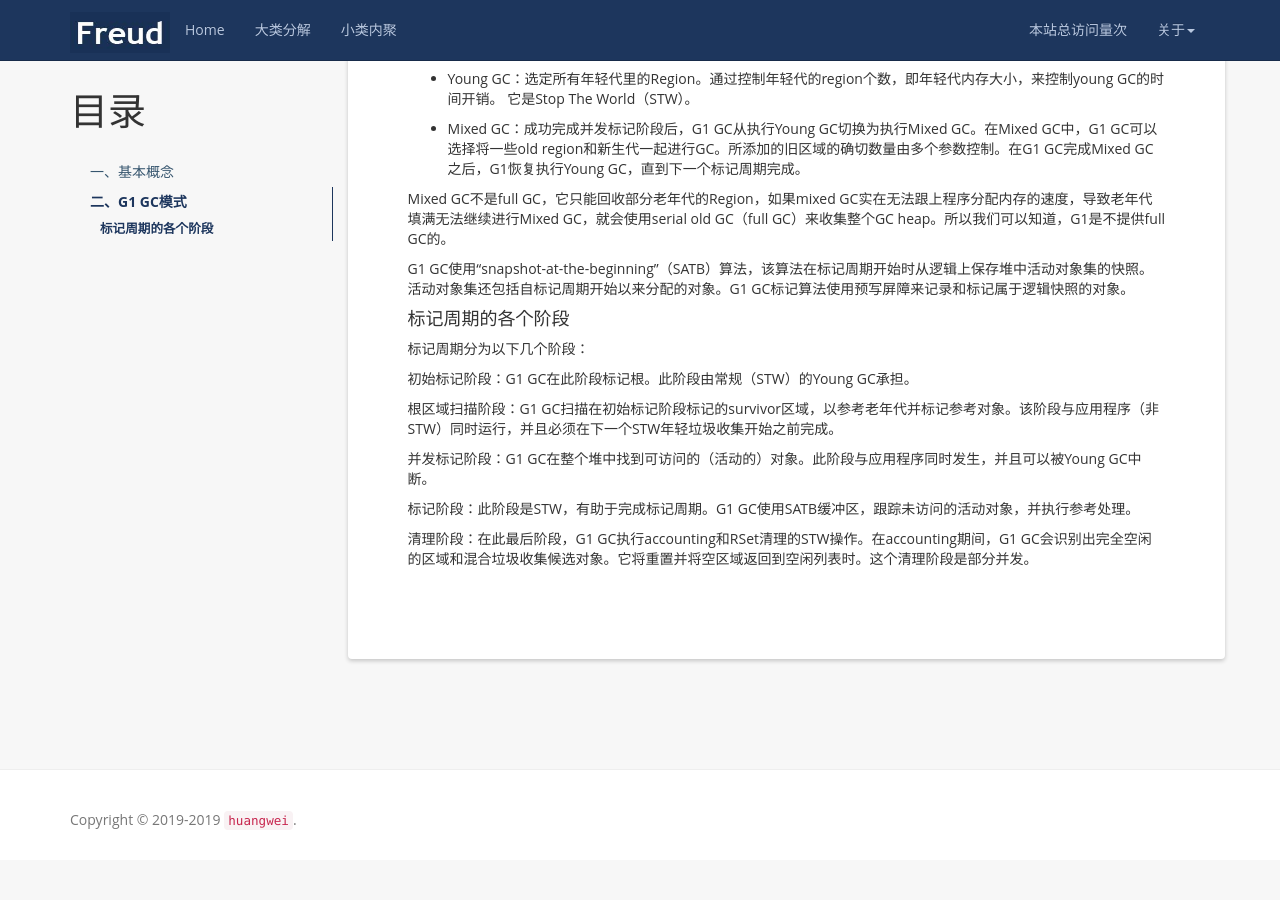
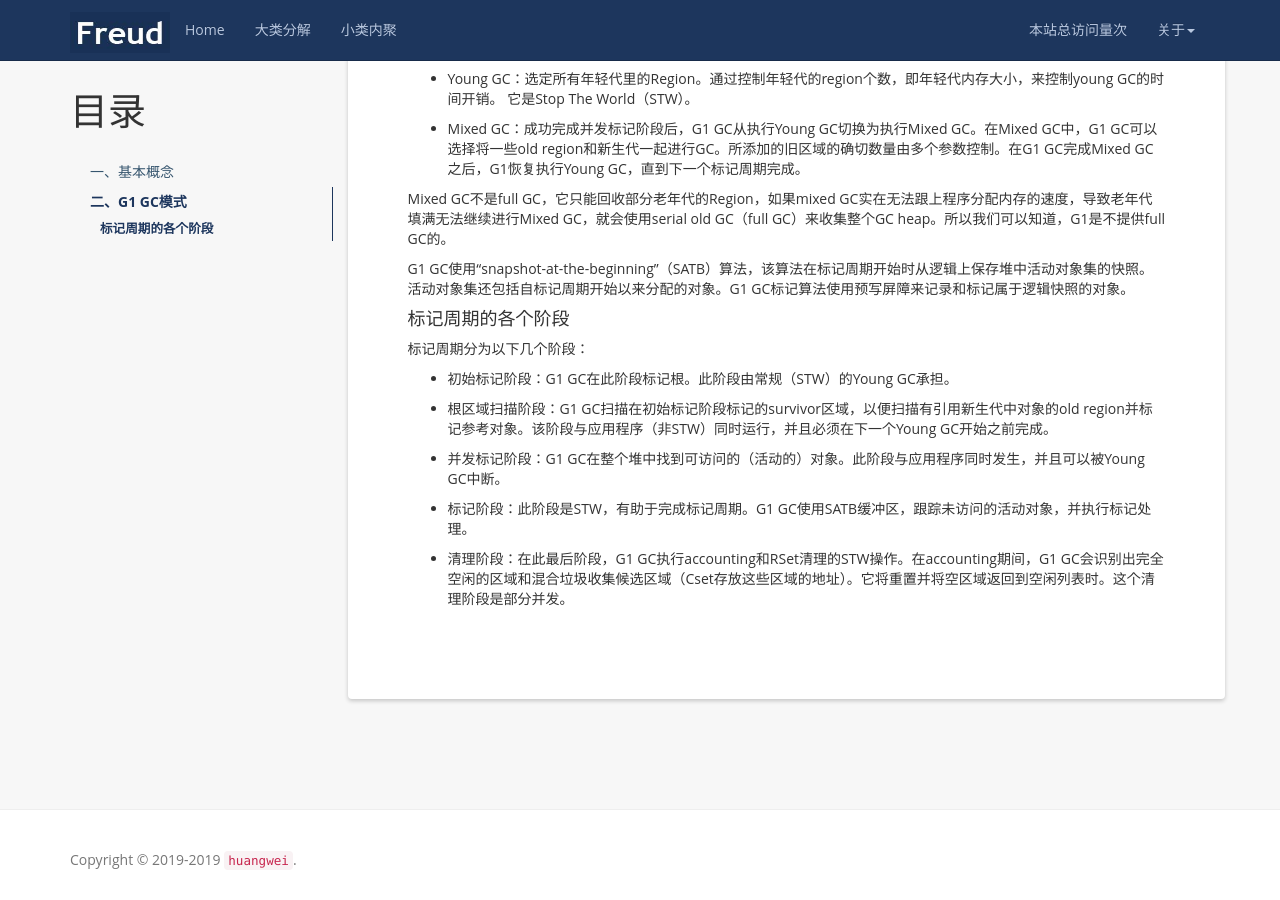
Before and after one commit to mayunmeiyouming/blog, a Jekyll site: the page built from _posts/2019-11-16-G1.md, in a window 1280 px wide and 900 px high, scrolled down 3412 px. Built offline with Jekyll 4.4.1, drawn with Linux system fonts in a browser that asks for light colours; nearby versions of some CDN libraries; a script that is not in the unit is left out; comment, search, counter and statistics services are not loaded; before the commit the page ends 4272 px from its top, so only the background shows below that.

Commit message:
2019-11-17-6

```diff
--- a/_posts/2019-11-16-G1.md
+++ b/_posts/2019-11-16-G1.md
@@ -108,12 +108,12 @@ G1 GC使用“snapshot-at-the-beginning”（SATB）算法，该算法在标记
 
 标记周期分为以下几个阶段：
 
-初始标记阶段：G1 GC在此阶段标记根。此阶段由常规（STW）的Young GC承担。
++ 初始标记阶段：G1 GC在此阶段标记根。此阶段由常规（STW）的Young GC承担。
 
-根区域扫描阶段：G1 GC扫描在初始标记阶段标记的survivor区域，以参考老年代并标记参考对象。该阶段与应用程序（非STW）同时运行，并且必须在下一个STW年轻垃圾收集开始之前完成。
++ 根区域扫描阶段：G1 GC扫描在初始标记阶段标记的survivor区域，以便扫描有引用新生代中对象的old region并标记参考对象。该阶段与应用程序（非STW）同时运行，并且必须在下一个Young GC开始之前完成。
 
-并发标记阶段：G1 GC在整个堆中找到可访问的（活动的）对象。此阶段与应用程序同时发生，并且可以被Young GC中断。
++ 并发标记阶段：G1 GC在整个堆中找到可访问的（活动的）对象。此阶段与应用程序同时发生，并且可以被Young GC中断。
 
-标记阶段：此阶段是STW，有助于完成标记周期。G1 GC使用SATB缓冲区，跟踪未访问的活动对象，并执行参考处理。
++ 标记阶段：此阶段是STW，有助于完成标记周期。G1 GC使用SATB缓冲区，跟踪未访问的活动对象，并执行标记处理。
 
-清理阶段：在此最后阶段，G1 GC执行accounting和RSet清理的STW操作。在accounting期间，G1 GC会识别出完全空闲的区域和混合垃圾收集候选对象。它将重置并将空区域返回到空闲列表时。这个清理阶段是部分并发。
++ 清理阶段：在此最后阶段，G1 GC执行accounting和RSet清理的STW操作。在accounting期间，G1 GC会识别出完全空闲的区域和混合垃圾收集候选区域（Cset存放这些区域的地址）。它将重置并将空区域返回到空闲列表时。这个清理阶段是部分并发。
```
